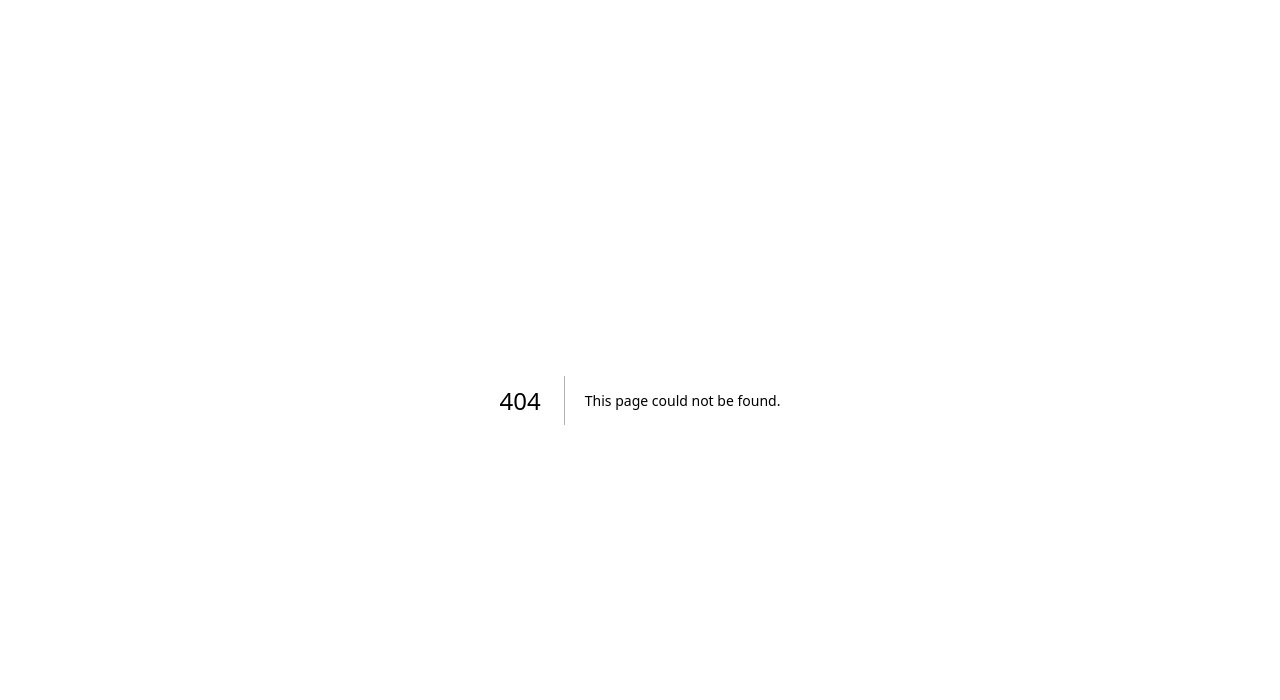
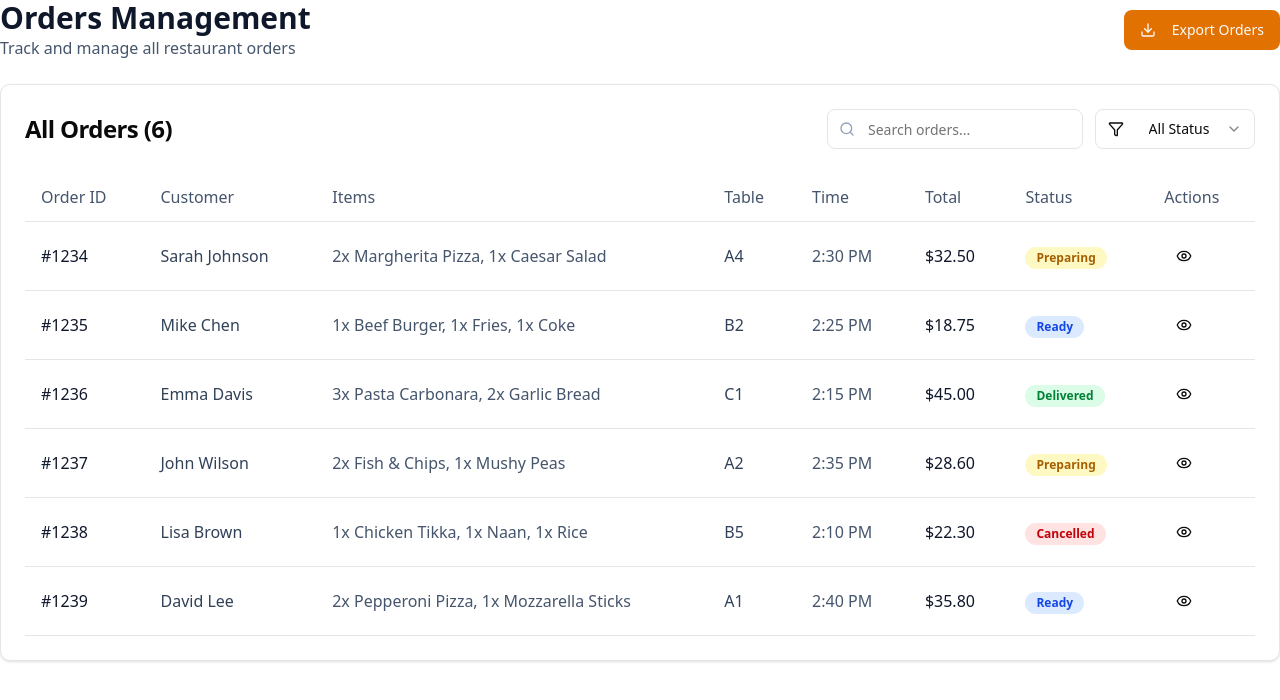
Before and after one commit to mirzaalamin/smartbhojon, a Next.js app: page /admin/orders in a window 1280 px wide. Before the commit this address had no page. Shown: the top 700 px of the page. Built offline with nearby package versions, Linux system fonts and the light colour scheme.

Commit message:
Design Order page UI

```diff
--- /dev/null
+++ b/app/admin/orders/page.tsx
@@ -0,0 +1,130 @@
+
+"use client"
+
+import { useState } from "react";
+import { Search, Filter, Download, Eye } from "lucide-react";
+import { Button } from "@/components/admin/ui/button";
+import { Input } from "@/components/admin/ui/input";
+import { Select, SelectContent, SelectItem, SelectTrigger, SelectValue } from "@/components/admin/ui/select";
+import { Card, CardContent, CardHeader, CardTitle } from "@/components/admin/ui/card";
+import { Badge } from "@/components/admin/ui/badge";
+
+const Orders = () => {
+  const [searchTerm, setSearchTerm] = useState("");
+  const [statusFilter, setStatusFilter] = useState("all");
+
+  const orders = [
+    { id: "#1234", customer: "Sarah Johnson", items: "2x Margherita Pizza, 1x Caesar Salad", total: 32.50, status: "preparing", time: "2:30 PM", table: "A4" },
+    { id: "#1235", customer: "Mike Chen", items: "1x Beef Burger, 1x Fries, 1x Coke", total: 18.75, status: "ready", time: "2:25 PM", table: "B2" },
+    { id: "#1236", customer: "Emma Davis", items: "3x Pasta Carbonara, 2x Garlic Bread", total: 45.00, status: "delivered", time: "2:15 PM", table: "C1" },
+    { id: "#1237", customer: "John Wilson", items: "2x Fish & Chips, 1x Mushy Peas", total: 28.60, status: "preparing", time: "2:35 PM", table: "A2" },
+    { id: "#1238", customer: "Lisa Brown", items: "1x Chicken Tikka, 1x Naan, 1x Rice", total: 22.30, status: "cancelled", time: "2:10 PM", table: "B5" },
+    { id: "#1239", customer: "David Lee", items: "2x Pepperoni Pizza, 1x Mozzarella Sticks", total: 35.80, status: "ready", time: "2:40 PM", table: "A1" },
+  ];
+
+  const getStatusColor = (status: string) => {
+    switch (status) {
+      case "preparing": return "bg-yellow-100 text-yellow-700";
+      case "ready": return "bg-blue-100 text-blue-700";
+      case "delivered": return "bg-green-100 text-green-700";
+      case "cancelled": return "bg-red-100 text-red-700";
+      default: return "bg-gray-100 text-gray-700";
+    }
+  };
+
+  const filteredOrders = orders.filter(order => {
+    const matchesSearch = order.customer.toLowerCase().includes(searchTerm.toLowerCase()) ||
+      order.id.toLowerCase().includes(searchTerm.toLowerCase());
+    const matchesStatus = statusFilter === "all" || order.status === statusFilter;
+    return matchesSearch && matchesStatus;
+  });
+
+  return (
+    <div className="space-y-6">
+      <div className="flex justify-between items-center">
+        <div>
+          <h1 className="text-3xl font-bold text-slate-900">Orders Management</h1>
+          <p className="text-slate-600">Track and manage all restaurant orders</p>
+        </div>
+        <Button className="bg-amber-600 hover:bg-amber-700">
+          <Download className="w-4 h-4 mr-2" />
+          Export Orders
+        </Button>
+      </div>
+
+      <Card className="bg-white border-cream-200">
+        <CardHeader>
+          <div className="flex flex-col sm:flex-row gap-4 items-start sm:items-center justify-between">
+            <CardTitle>All Orders ({filteredOrders.length})</CardTitle>
+            <div className="flex gap-3 w-full sm:w-auto">
+              <div className="relative flex-1 sm:flex-initial">
+                <Search className="absolute left-3 top-1/2 transform -translate-y-1/2 h-4 w-4 text-slate-400" />
+                <Input
+                  placeholder="Search orders..."
+                  value={searchTerm}
+                  onChange={(e) => setSearchTerm(e.target.value)}
+                  className="pl-10 w-full sm:w-64"
+                />
+              </div>
+              <Select value={statusFilter} onValueChange={setStatusFilter}>
+                <SelectTrigger className="w-full sm:w-40">
+                  <Filter className="w-4 h-4 mr-2" />
+                  <SelectValue placeholder="Status" />
+                </SelectTrigger>
+                <SelectContent>
+                  <SelectItem value="all">All Status</SelectItem>
+                  <SelectItem value="preparing">Preparing</SelectItem>
+                  <SelectItem value="ready">Ready</SelectItem>
+                  <SelectItem value="delivered">Delivered</SelectItem>
+                  <SelectItem value="cancelled">Cancelled</SelectItem>
+                </SelectContent>
+              </Select>
+            </div>
+          </div>
+        </CardHeader>
+        <CardContent>
+          <div className="overflow-x-auto">
+            <table className="w-full">
+              <thead>
+                <tr className="border-b border-cream-200">
+                  <th className="text-left py-3 px-4 font-medium text-slate-600">Order ID</th>
+                  <th className="text-left py-3 px-4 font-medium text-slate-600">Customer</th>
+                  <th className="text-left py-3 px-4 font-medium text-slate-600">Items</th>
+                  <th className="text-left py-3 px-4 font-medium text-slate-600">Table</th>
+                  <th className="text-left py-3 px-4 font-medium text-slate-600">Time</th>
+                  <th className="text-left py-3 px-4 font-medium text-slate-600">Total</th>
+                  <th className="text-left py-3 px-4 font-medium text-slate-600">Status</th>
+                  <th className="text-left py-3 px-4 font-medium text-slate-600">Actions</th>
+                </tr>
+              </thead>
+              <tbody>
+                {filteredOrders.map((order) => (
+                  <tr key={order.id} className="border-b border-cream-100 hover:bg-cream-25">
+                    <td className="py-4 px-4 font-medium text-slate-900">{order.id}</td>
+                    <td className="py-4 px-4 text-slate-700">{order.customer}</td>
+                    <td className="py-4 px-4 text-slate-600 max-w-xs truncate">{order.items}</td>
+                    <td className="py-4 px-4 text-slate-700">{order.table}</td>
+                    <td className="py-4 px-4 text-slate-600">{order.time}</td>
+                    <td className="py-4 px-4 font-medium text-slate-900">${order.total.toFixed(2)}</td>
+                    <td className="py-4 px-4">
+                      <Badge className={getStatusColor(order.status)}>
+                        {order.status.charAt(0).toUpperCase() + order.status.slice(1)}
+                      </Badge>
+                    </td>
+                    <td className="py-4 px-4">
+                      <Button variant="ghost" size="sm">
+                        <Eye className="w-4 h-4" />
+                      </Button>
+                    </td>
+                  </tr>
+                ))}
+              </tbody>
+            </table>
+          </div>
+        </CardContent>
+      </Card>
+    </div>
+  );
+};
+
+export default Orders;
```
